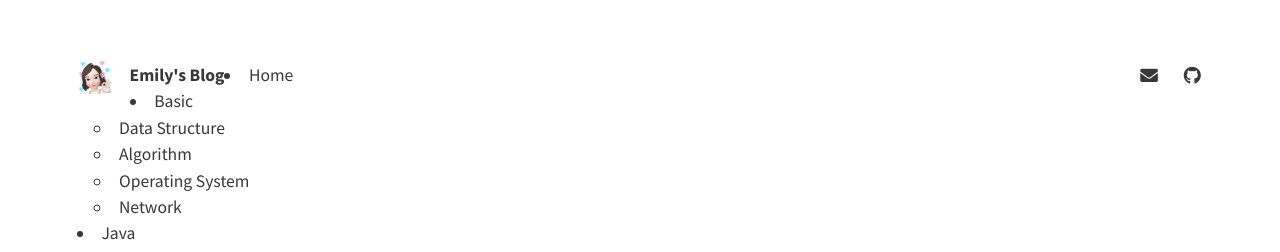
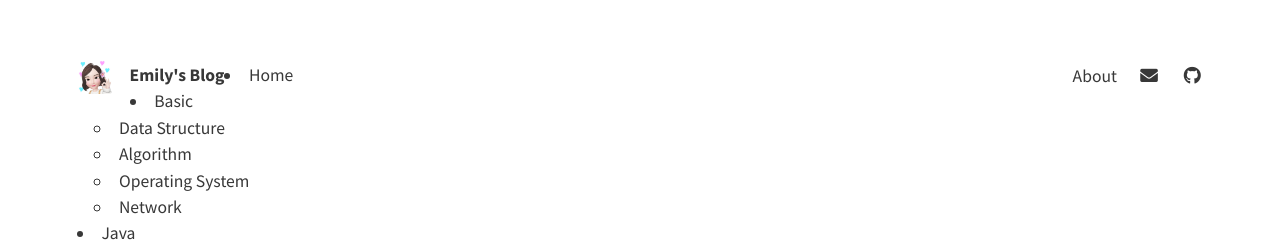
Before and after one commit to emily-park/emily-park.github.io, a Jekyll site: the page built from index.html, in a window 1280 px wide. Shown: the top 252 px of the page. Built offline with Jekyll 4.4.1, drawn with Linux system fonts in a browser that asks for light colours; nearby versions of some CDN libraries; the list of posts is cut into pages by our own code.

Commit message:
header html site_page

```diff
--- a/_includes/header.html
+++ b/_includes/header.html
@@ -16,7 +16,7 @@
 	<nav class="site-nav">
 		<ul>
 
-			{% for page in site_pages %}
+			{% for page in site.pages %}
 			{% if (page.title == 'About' or page.title =='Tags') and page.hide != true %}
 			<li>
 				<a class="page-link" href="{{ page.url | relative_url }}">
```
